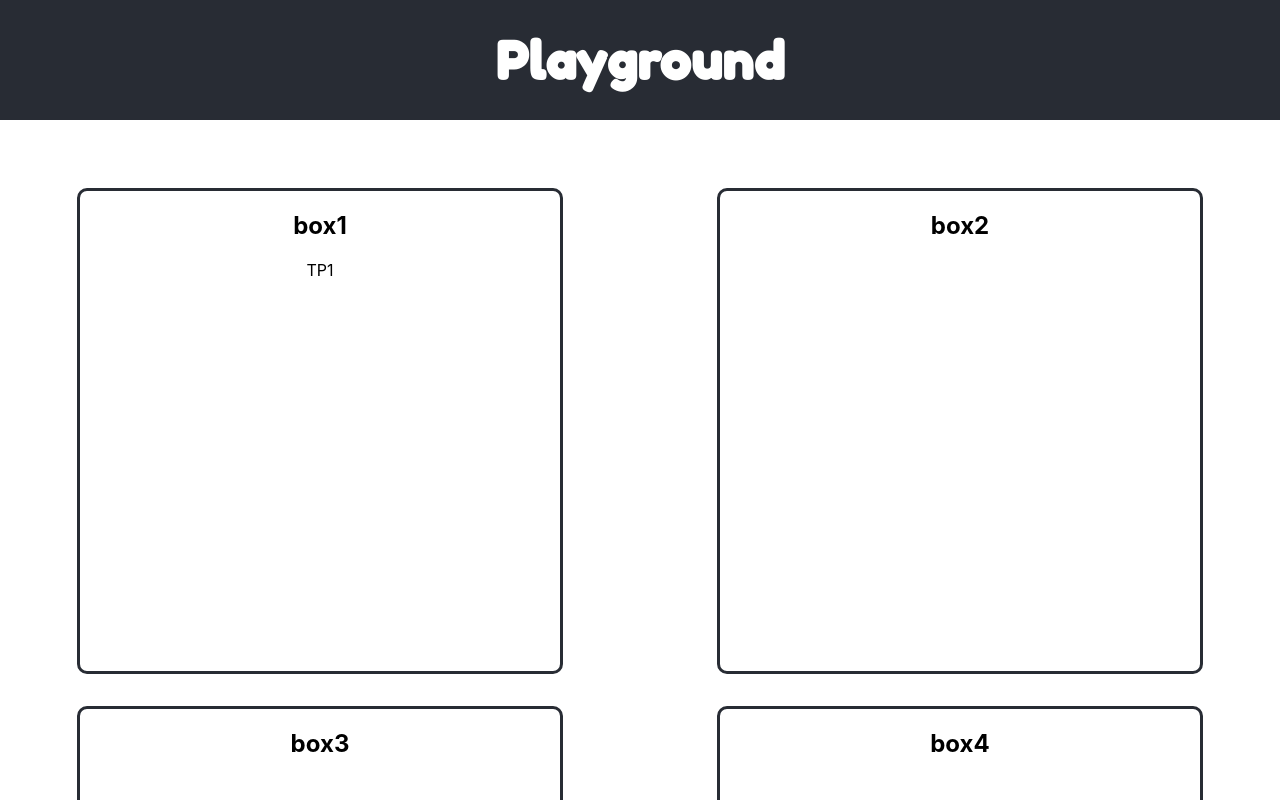
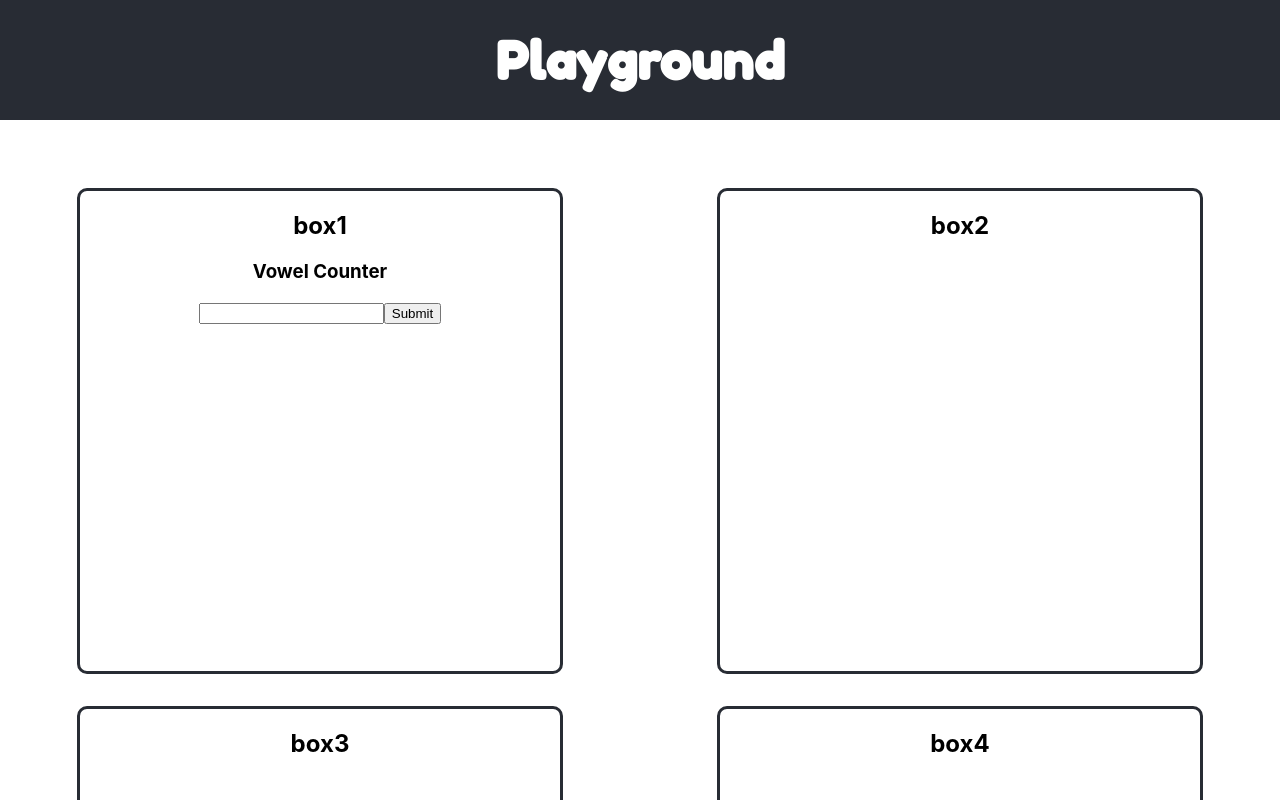
Before and after one commit to KevinRay13/Playground, a React (Create React App) app: page / in a window 1280 px wide. Shown: the top 800 px of the page. Built offline with nearby package versions, Linux system fonts and the light colour scheme.

Commit message:
started vowel counter

```diff
--- a/src/components/ToyProblem1.js
+++ b/src/components/ToyProblem1.js
@@ -5,9 +5,27 @@ class ToyProblem1 extends Component {
     super();
     this.state = {};
   }
+  getCount(str) {
+    var vowelsCount = 0;
+
+    vowelsCount = str.match(/[aeiou]/g);
+    console.log(vowelsCount == null ? 0 : vowelsCount.length);
+    return vowelsCount == null ? 0 : vowelsCount.length;
+  }
 
   render() {
-    return <div>TP1</div>;
+    return (
+      <div>
+        <h3>Vowel Counter</h3>
+        <form action=''>
+          <input type='text' />
+          <input
+            type='submit'
+            onClick={() => this.getCount(this.target.value)}
+          />
+        </form>
+      </div>
+    );
   }
 }
 export default ToyProblem1;
```
